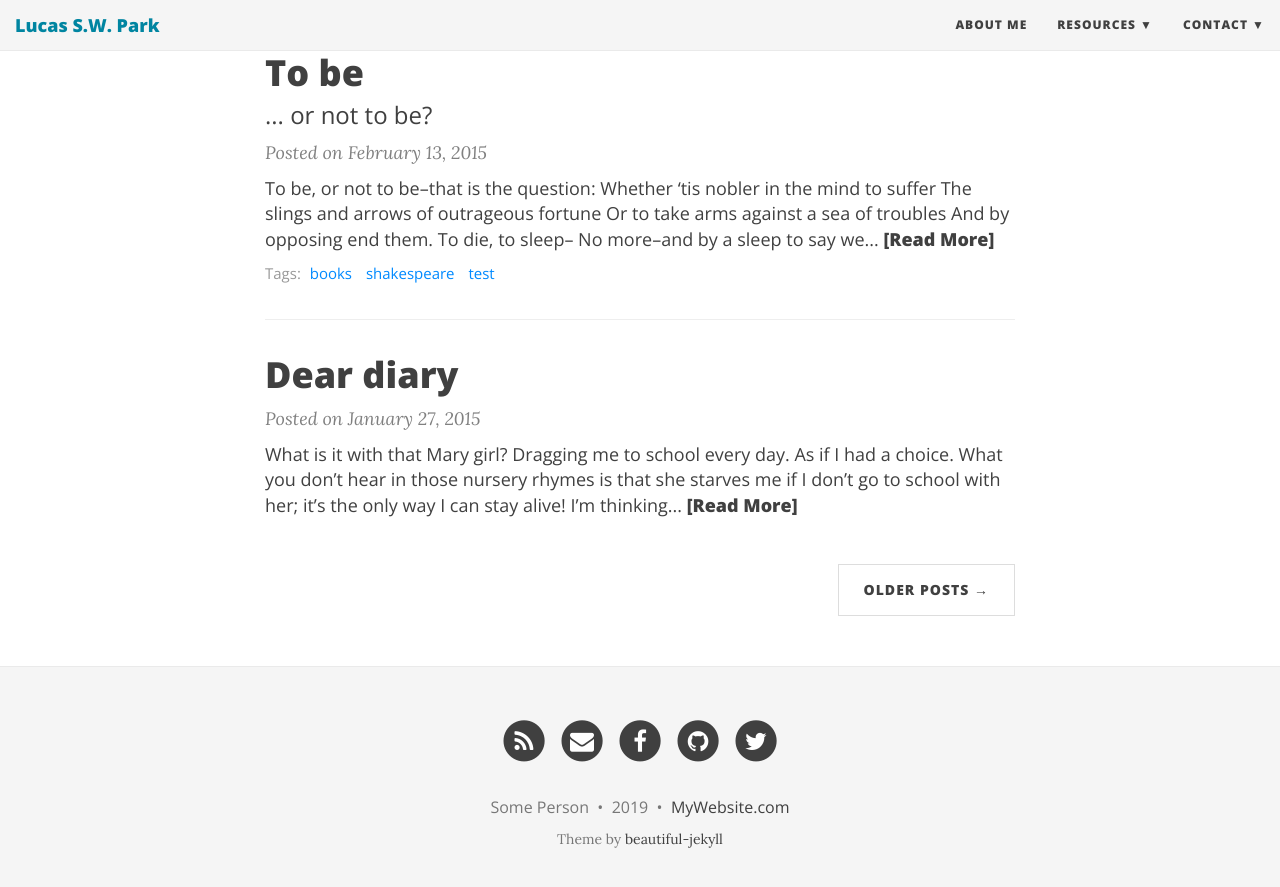
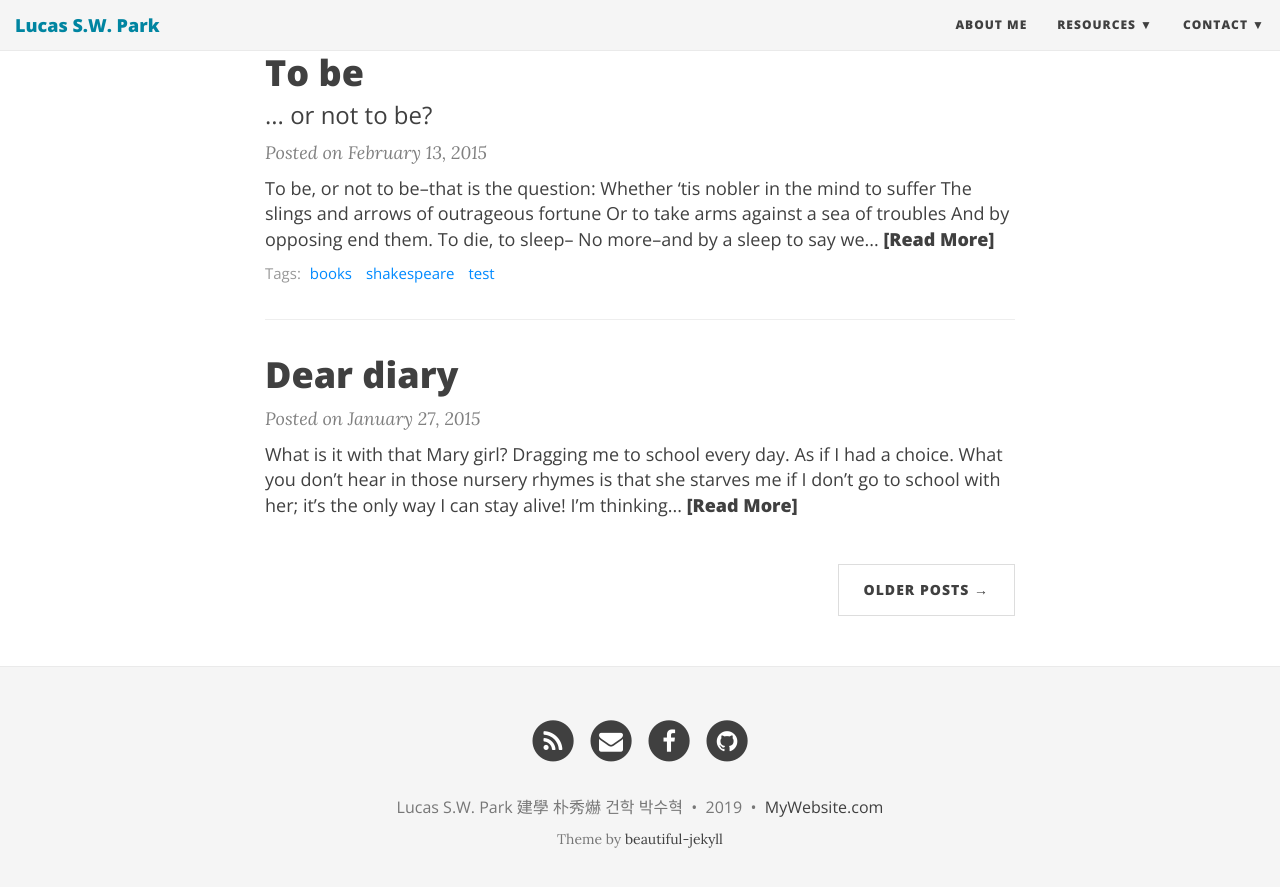
Before and after one commit to peeweeinkz/nks15.github.io, a Jekyll site: the page built from index.html, in a window 1280 px wide and 900 px high, scrolled down 1166 px. Shown: the top 887 px of the window. Built offline with Jekyll 4.4.1, drawn with Linux system fonts in a browser that asks for light colours; nearby versions of some CDN libraries; the list of posts is cut into pages by our own code; some of the changed lines change nothing that is shown.

Commit message:
Update _config.yml

```diff
--- a/_config.yml
+++ b/_config.yml
@@ -66,7 +66,7 @@
 # Change all these values or delete the ones you don't want.
 # Important: you must keep the "name" parameter, everything else you can remove
 author:
-  name: Some Person
+  name: Lucas S.W. Park 建學 朴秀爀 건학 박수혁
 
 # Select your active Social Network Links.
 # Uncomment the links you want to show in the footer and add your information to each link.
@@ -74,10 +74,10 @@
 # If you want to add a new link that isn't here, you'll need to also edit the file _data/SocialNetworks.yml
 social-network-links:
   rss: true
-  email: "someone@example.com"
-  facebook: daattali
-  github: daattali
-  twitter: daattali
+  email: "nicenick15@gmail.com"
+  facebook: S.N.Park
+  github: nks15
+#  twitter: daattali
 #  reddit: yourname
 #  google-plus: +DeanAttali
 #  linkedin: daattali
```
